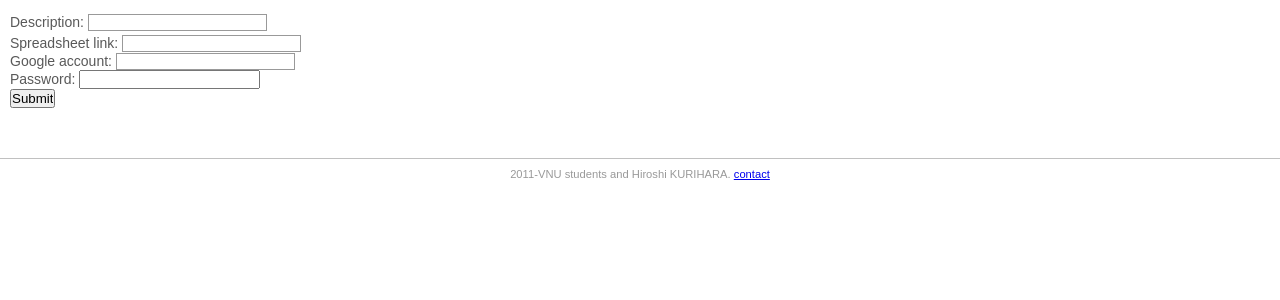
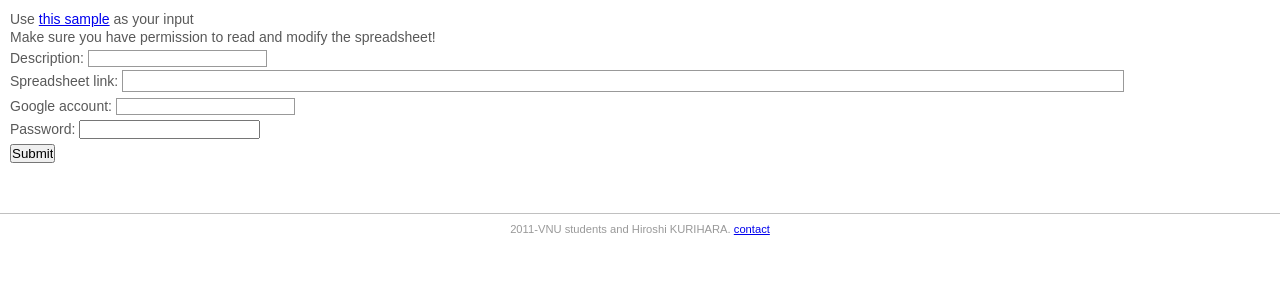
Before and after one commit to tungvx/report_tool, a Django app: template reporting/templates/spreadsheet_report.html in a window 1280 px wide. Shown: the part 80-380 px from the top of the page. Run offline with Django 3.2, Linux system fonts and the light colour scheme; the template is opened without the code that fills it: values that come from a table or form of the project are taken from there, others are empty; data comes from the database, SQL or seed files in the repository; both versions use the stored data as it was after the commit; parts of the project's set-up code (start-up, migrations or seed data) failed here and were passed over.

Commit message:
style the page spreadsheet report

```diff
--- a/reporting/static/css/style.css
+++ b/reporting/static/css/style.css
@@ -869,3 +869,13 @@ table.dataform input {
     /*padding: 2px;*/
     /*border: 1px solid #a9c6c9;*/
 /*}*/
+
+
+form #id_spreadsheet_link{
+    width: 1000px;
+    height: 20px;
+}
+
+form .username, form #id_spreadsheet_link, form .password {
+    margin-bottom: 5px
+}
--- a/reporting/templates/spreadsheet_report.html
+++ b/reporting/templates/spreadsheet_report.html
@@ -5,9 +5,11 @@
 {% endif %}
 
 <form action="{% url spreadsheet_report %}" method="post" enctype="multipart/form-data">{% csrf_token %}
+    Use <a href="https://docs.google.com/spreadsheet/ccc?key=0AtpS98AUOJapdGtuSlVhcGdMVUlEelJWZG80QmNhWGc&hl=en_US#gid=0" target="_blank">this sample</a> as your input</br>
+    Make sure you have permission to read and modify the spreadsheet!</br>
     {{ form.as_p }}
-    Google account: <input type="text" name="username" /><br />
-    Password: <input type="password" name="password" /><br />
+    Google account: <input class="username" type="text" name="username" required/><br />
+    Password: <input type="password" name="password" class="password" required/><br />
     <input type="submit" value="Submit"></br>
 </form>
 {% endblock %}
```
Also changed, not shown: report_tool.db.
